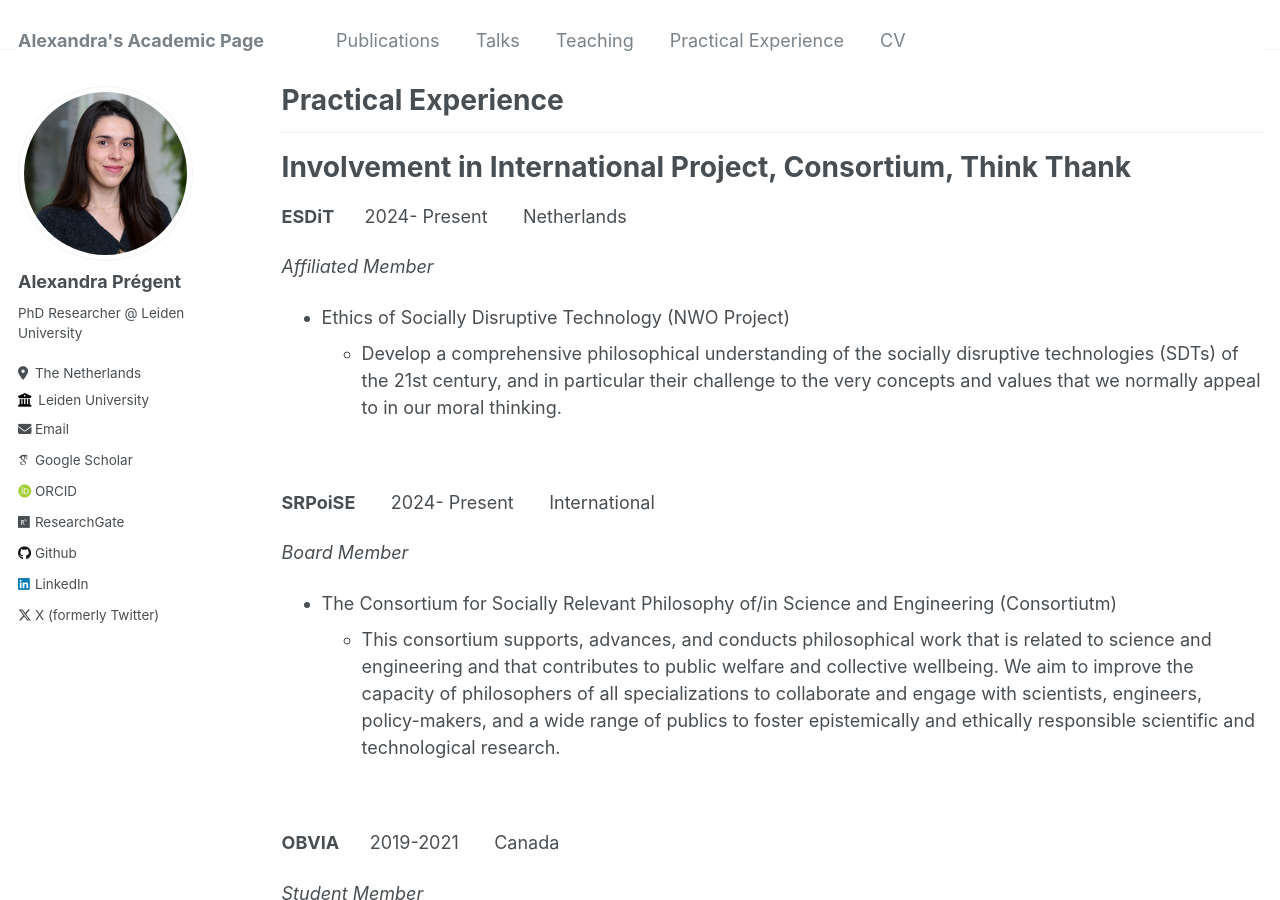
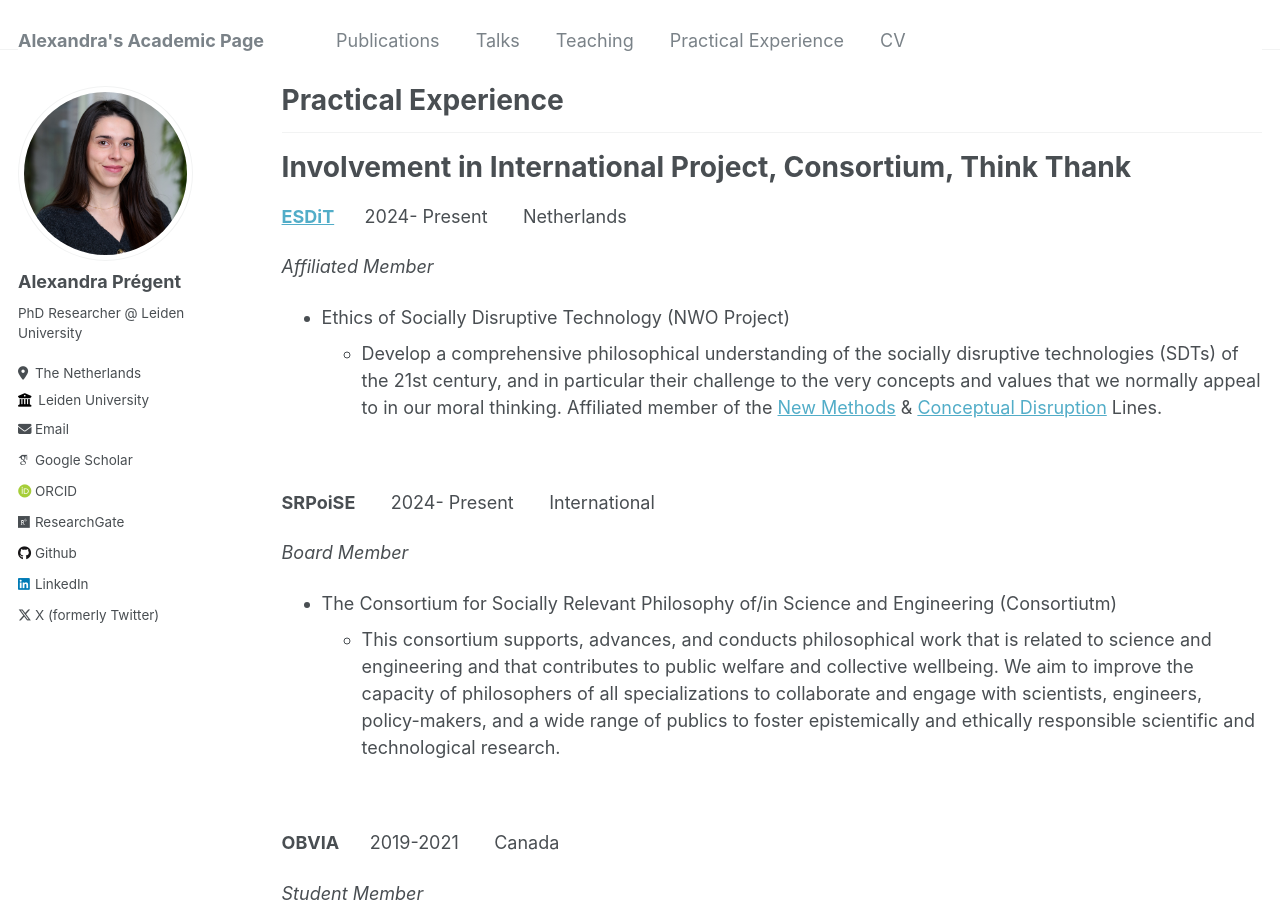
Before and after one commit to AlexandraPregent/AlexandraPregent.github.io, a Jekyll site: the page built from _pages/portfolio.md, in a window 1280 px wide and 900 px high. Built offline with Jekyll 4.4.1, drawn with Linux system fonts in a browser that asks for light colours; some web fonts are replaced.

Commit message:
Update portfolio.md

```diff
--- a/_pages/portfolio.md
+++ b/_pages/portfolio.md
@@ -12,12 +12,12 @@ redirect_from:
 ****
 # Involvement in International Project, Consortium, Think Thank
 
-**ESDiT** &nbsp; &nbsp; &nbsp;2024- Present &nbsp; &nbsp; &nbsp; Netherlands
+**[ESDiT](https://www.esdit.nl/about-esdit/)** &nbsp; &nbsp; &nbsp;2024- Present &nbsp; &nbsp; &nbsp; Netherlands
 
 *Affiliated Member*
 
  * Ethics of Socially Disruptive Technology (NWO Project)
-     * Develop a comprehensive philosophical understanding of the socially disruptive technologies (SDTs) of the 21st century, and in particular their challenge to the very concepts and values that we normally appeal to in our moral thinking.
+     * Develop a comprehensive philosophical understanding of the socially disruptive technologies (SDTs) of the 21st century, and in particular their challenge to the very concepts and values that we normally appeal to in our moral thinking. Affiliated member of the [New Methods](https://www.esdit.nl/research-line/new-methods-for-ethics/) & [Conceptual Disruption](https://www.esdit.nl/research-line/conceptual-disruption/) Lines.
 
  &nbsp;
  &nbsp;
```
